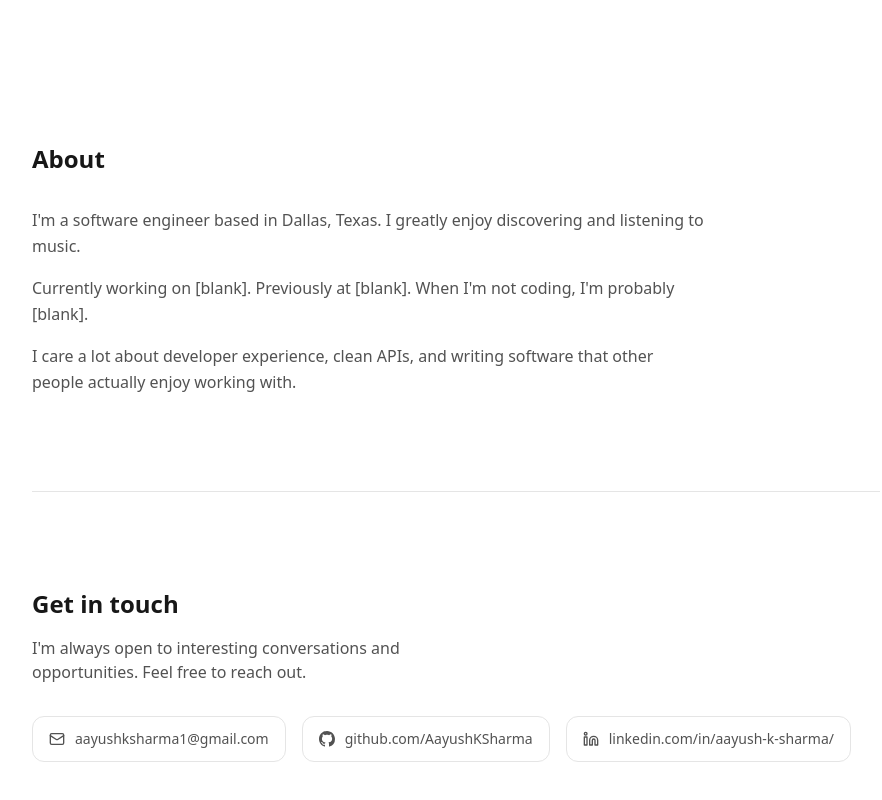
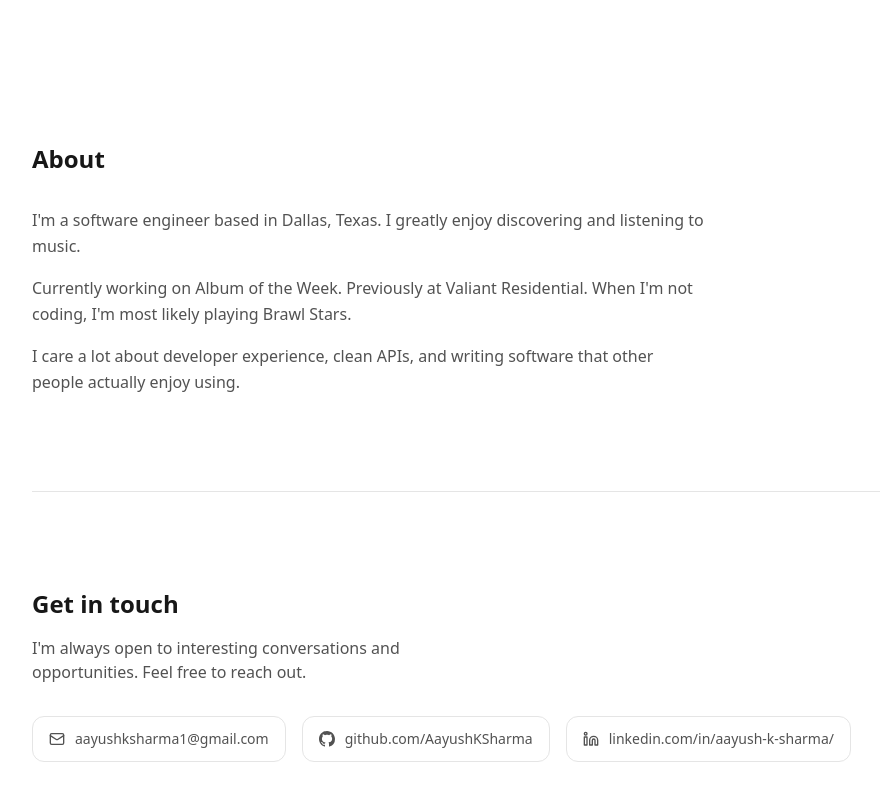
Before and after one commit to AayushKSharma/PortfolioWebsite, a Next.js app: page / in a window 1280 px wide. Shown: the part 673-1473 px from the top of the page, without its empty margins (184-1066 px from the left). Built offline with nearby package versions, Linux system fonts and the light colour scheme.

Commit message:
a bit more content ironed out for about and aotw project

```diff
--- a/components/sections/About.tsx
+++ b/components/sections/About.tsx
@@ -23,12 +23,12 @@ export default function About() {
             I&apos;m a software engineer based in Dallas, Texas. I greatly enjoy discovering and listening to music.
           </p>
           <p>
-            Currently working on [blank]. Previously at [blank].
-            When I&apos;m not coding, I&apos;m probably [blank].
+            Currently working on <a href="https://www.tamuaotw.com/" target="_blank" rel="noopener noreferrer">Album of the Week</a>. Previously at <a href="https://valiantresidential.com/" target="_blank" rel="noopener noreferrer">Valiant Residential</a>.
+            When I&apos;m not coding, I&apos;m most likely playing Brawl Stars.
           </p>
           <p>
             I care a lot about developer experience, clean APIs, and writing software that
-            other people actually enjoy working with.
+            other people actually enjoy using.
           </p>
         </div>
       </motion.div>
--- a/content/projects/aotw.mdx
+++ b/content/projects/aotw.mdx
@@ -53,10 +53,10 @@ DigitalOcean serverless functions are a cost effective way to crystalize most of
 
 ### PostgreSQL database
 
-The data
+The database is pretty simple, there is storage for our events, discussions, members, etc. and data is populated daily by the digital ocean business logic. Schema design and general storage architecture for this wasn't terribly demanding or complex; the use case just isn't there for a very involved PSQL solution
 
 ---
 
 # Project Management / Soft Skill Growth
 
-Another major aspect of my time leading AotW
+Another major aspect of my time leading AotW [TODO]
```
